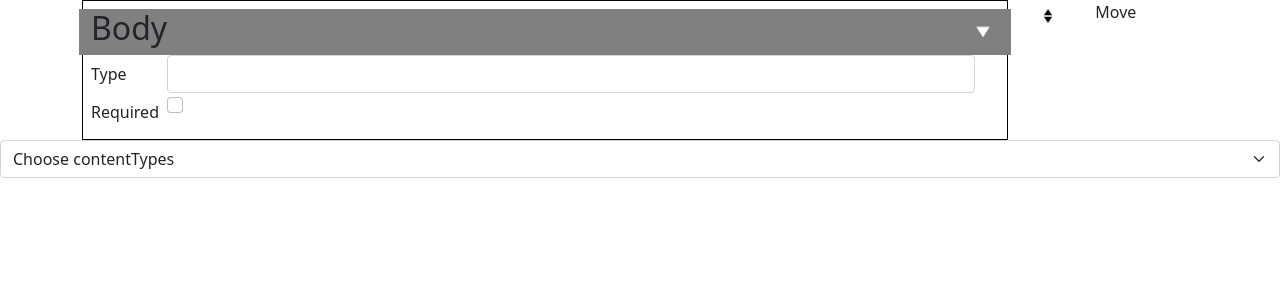
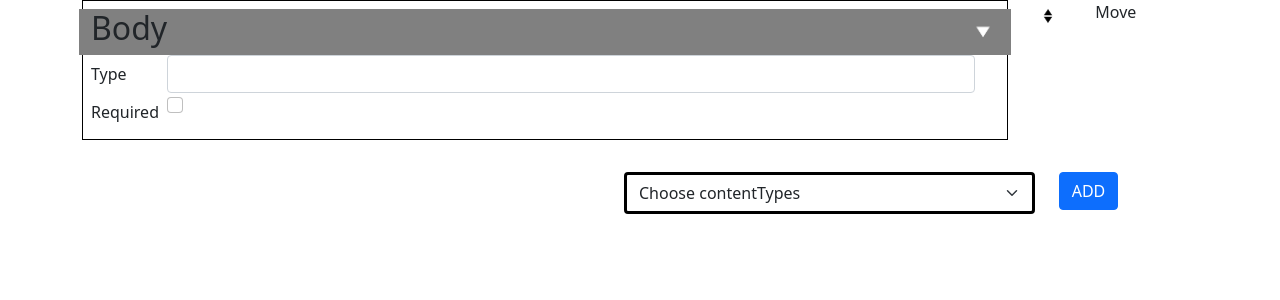
Before and after one commit to digimakergo/contenttype-designer, a React (Create React App) app in the folder client/: page / in a window 1280 px wide. Shown: the top 300 px of the page. Built offline with nearby package versions, Linux system fonts and the light colour scheme.

Commit message:
Update DropDownContentTypes.tsx
"ADD" Button and Row style

```diff
--- a/client/src/components/DropDownContentTypes.tsx
+++ b/client/src/components/DropDownContentTypes.tsx
@@ -1,17 +1,22 @@
-import { Form, Col, Row} from 'react-bootstrap';
+import { Form, Col, Row, Button} from 'react-bootstrap';
 
 const DropDownContentTypes = (props:any) => {
 
 return (
-    <>
-    <Form.Select>
+    <Row style = {{marginTop:"2rem"}}>
+        <Col xs md lg={{span: 4,offset: 5}} style={{marginLeft:"39rem"}} >
+    <Form.Select style = {{border:"solid black 3px"}}>
         <option>Choose contentTypes</option>
         {props.contenttype.map((element:string)=>(
             <option>{element}</option>
         ) )}
+
     </Form.Select>
-
-    </>
+    </Col>
+    <Col>
+    <Button variant="primary">ADD</Button>
+    </Col>
+    </Row>
 )
 };
 
```
